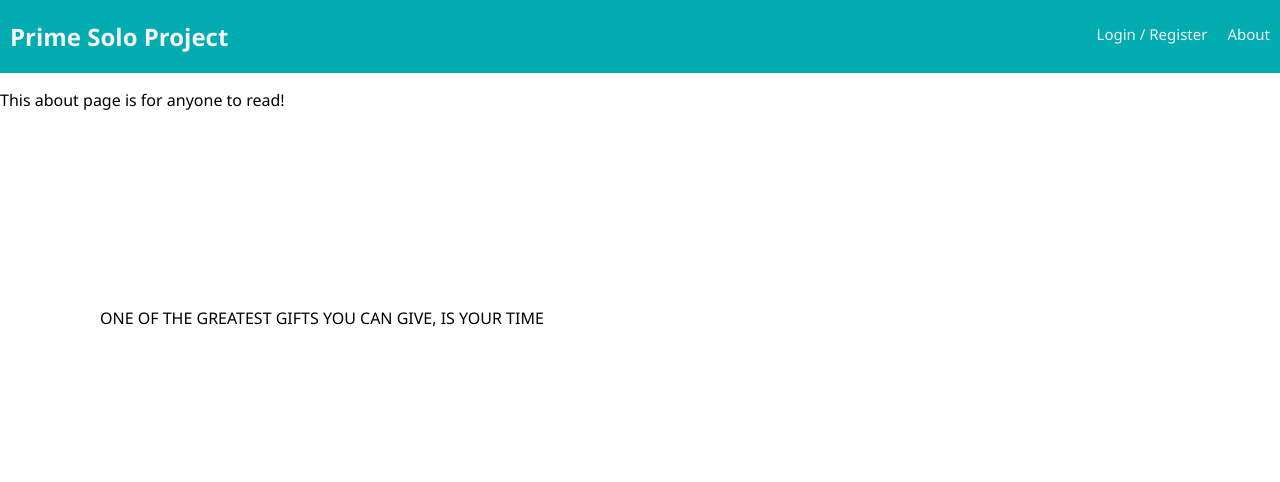
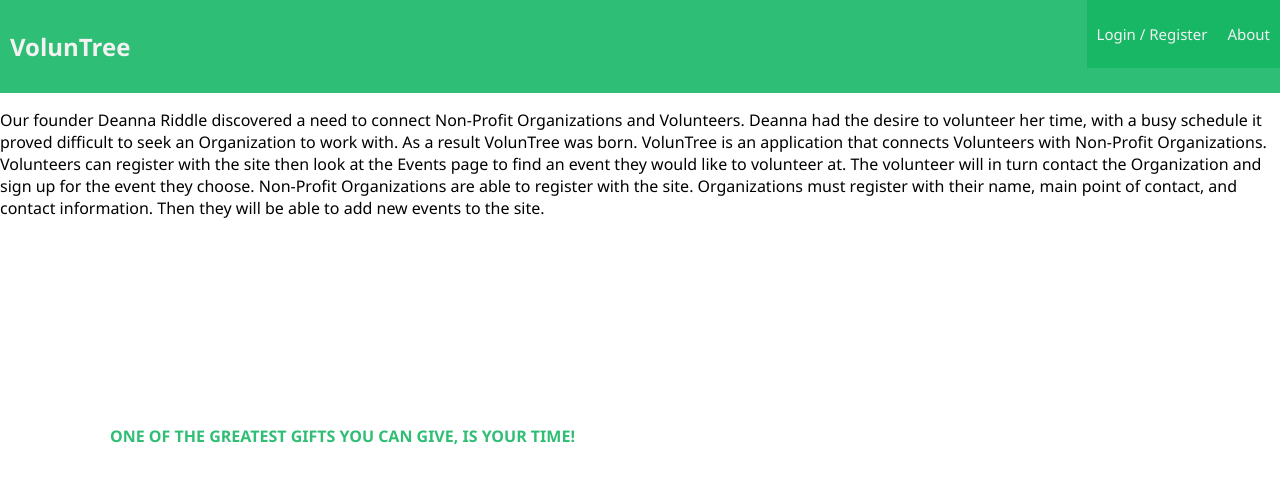
Before and after one commit to DeannaRiddle/solo-project-voluntree, a React app: page /#/about in a window 1280 px wide. Built offline with nearby package versions, Linux system fonts and the light colour scheme; no server answers.

```diff
--- a/src/components/AboutPage/AboutPage.js
+++ b/src/components/AboutPage/AboutPage.js
@@ -1,4 +1,4 @@
-import React from 'react';
+import React from "react";
 
 // This is one of our simplest components
 // It doesn't have local state, so it can be a function component.
@@ -9,7 +9,18 @@
   <div>
     <div>
       <p>
-        This about page is for anyone to read!
+        Our founder Deanna Riddle discovered a need to connect Non-Profit
+        Organizations and Volunteers. Deanna had the desire to volunteer her
+        time, with a busy schedule it proved difficult to seek an Organization
+        to work with. As a result VolunTree was born. VolunTree is an
+        application that connects Volunteers with Non-Profit Organizations.
+        Volunteers can register with the site then look at the Events page to
+        find an event they would like to volunteer at. The volunteer will in
+        turn contact the Organization and sign up for the event they choose.
+        Non-Profit Organizations are able to register with the site.
+        Organizations must register with their name, main point of contact, and
+        contact information. Then they will be able to add new events to the
+        site.
       </p>
     </div>
   </div>
--- a/src/components/App/App.css
+++ b/src/components/App/App.css
@@ -1,5 +1,5 @@
 body {
-    font-family: 'Segoe UI', Tahoma, Geneva, Verdana, sans-serif;
+  font-family: "Segoe UI", Tahoma, Geneva, Verdana, sans-serif;
   margin: 0px;
 }
 
@@ -9,7 +9,7 @@
 }
 
 .formPanel {
-    background-color: #dbd5d5;
+  background-color: #f1f5eb;
   width: 30%;
   height: 250px;
   margin: 20px auto;
@@ -22,28 +22,32 @@
   margin-bottom: 10px;
 }
 
-.log-in, .log-out, .register {
+.log-in,
+.log-out,
+.register {
   background-color: #00acb0;
   border-radius: 4px;
   color: #f8f8f8;
   min-height: 50px;
   min-width: 100px;
-  outline:0;
+  outline: 0;
   cursor: pointer;
 }
 
-.log-in:hover, .log-out:hover, .register:hover {
+.log-in:hover,
+.log-out:hover,
+.register:hover {
   background-color: #008183;
 }
 
 /* This line makes the "Register" and "Login" buttons look like links */
 .link-button {
-    background:none;
-    color:inherit;
-    border:none;
-    padding:0;
+  background: none;
+  color: inherit;
+  border: none;
+  padding: 0;
   font: inherit;
-    outline:0;
-    border-bottom:1px solid #444;
+  outline: 0;
+  border-bottom: 1px solid #444;
   cursor: pointer;
 }
--- a/src/components/EventsPage/EventsPage.js
+++ b/src/components/EventsPage/EventsPage.js
@@ -10,7 +10,7 @@
   render() {
     return (
       <div>
-        <h2>{this.state.heading}</h2>
+        <h2>{this.state.eventTable}</h2>
       </div>
     );
   }
--- a/src/components/Footer/Footer.css
+++ b/src/components/Footer/Footer.css
@@ -2,3 +2,16 @@
   margin-top: 80px;
   padding: 100px;
 }
+
+.footer-container {
+  font-size: 18px;
+  font-weight: 700;
+  display: inline-block;
+  margin-left: inherit;
+  padding: 10px;
+}
+.footer-quote {
+  font-size: 16px;
+  font-weight: 700;
+  color: rgba(22, 182, 100, 0.892);
+}
--- a/src/components/Footer/Footer.js
+++ b/src/components/Footer/Footer.js
@@ -8,7 +8,11 @@
 
 const Footer = () => (
   <footer>
-    <p> ONE OF THE GREATEST GIFTS YOU CAN GIVE, IS YOUR TIME </p>
+    <div className="footer-container">
+      <p className="footer-quote">
+        ONE OF THE GREATEST GIFTS YOU CAN GIVE, IS YOUR TIME!
+      </p>
+    </div>
   </footer>
 );
 
--- a/src/components/Nav/Nav.css
+++ b/src/components/Nav/Nav.css
@@ -1,20 +1,21 @@
 .nav-title {
-    font-size: 24px;
-    font-weight: 700;
-    display: inline-block;
-    color: #f2f2f2;
-    padding-left: 10px;
+  font-size: 24px;
+  font-weight: 700;
+  display: inline-block;
+  color: #f2f2f2;
+  margin-left: inherit;
+  padding: 10px;
 }
 
 .nav {
   overflow: hidden;
-  background-color: #00acb0;
+  background-color: rgba(22, 182, 100, 0.892);
 }
 
 .nav-link {
   float: left;
   color: #f2f2f2;
-  background-color: #00acb0;
+  background-color: rgba(22, 182, 100, 0.892);
   text-align: center;
   padding: 24px 10px;
   text-decoration: none;
@@ -22,13 +23,13 @@
 
   /* these last two make the logout button in
   the nav bar look like another link */
-  border:none;
+  border: none;
   cursor: pointer;
-  outline:0;
+  outline: 0;
 }
 
 .nav-link:hover {
-  background-color: #008183;
+  background-color: rgba(22, 182, 100, 0.892);
 }
 
 .nav-right {
--- a/src/components/Nav/Nav.js
+++ b/src/components/Nav/Nav.js
@@ -1,25 +1,25 @@
-import React from 'react';
-import { Link } from 'react-router-dom';
-import { connect } from 'react-redux';
-import LogOutButton from '../LogOutButton/LogOutButton';
-import './Nav.css';
-import mapStoreToProps from '../../redux/mapStoreToProps';
+import React from "react";
+import { Link } from "react-router-dom";
+import { connect } from "react-redux";
+import LogOutButton from "../LogOutButton/LogOutButton";
+import "./Nav.css";
+import mapStoreToProps from "../../redux/mapStoreToProps";
 
 const Nav = (props) => {
   let loginLinkData = {
-    path: '/home',
-    text: 'Login / Register',
+    path: "/home",
+    text: "Login / Register",
   };
 
   if (props.store.user.id != null) {
-    loginLinkData.path = '/admin';
-    loginLinkData.text = 'Home';
+    loginLinkData.path = "/admin";
+    loginLinkData.text = "Home";
   }
 
   return (
     <div className="nav">
       <Link to="/home">
-        <h2 className="nav-title">Prime Solo Project</h2>
+        <h2 className="nav-title">VolunTree</h2>
       </Link>
       <div className="nav-right">
         <Link className="nav-link" to={loginLinkData.path}>
@@ -34,7 +34,7 @@
             <Link className="nav-link" to="/info">
               Info Page
             </Link>
-            <LogOutButton className="nav-link"/>
+            <LogOutButton className="nav-link" />
           </>
         )}
         {/* Always show this link since the about page is not protected */}
```
Also changed, not shown: src/components/AboutPage/AboutPage.css (added, +8 -0 lines), src/components/EventTable/EventTable.js (+11 -24 lines), src/redux/sagas/event.saga.js (added). Lines whose indentation alone changed are shown as unchanged.
